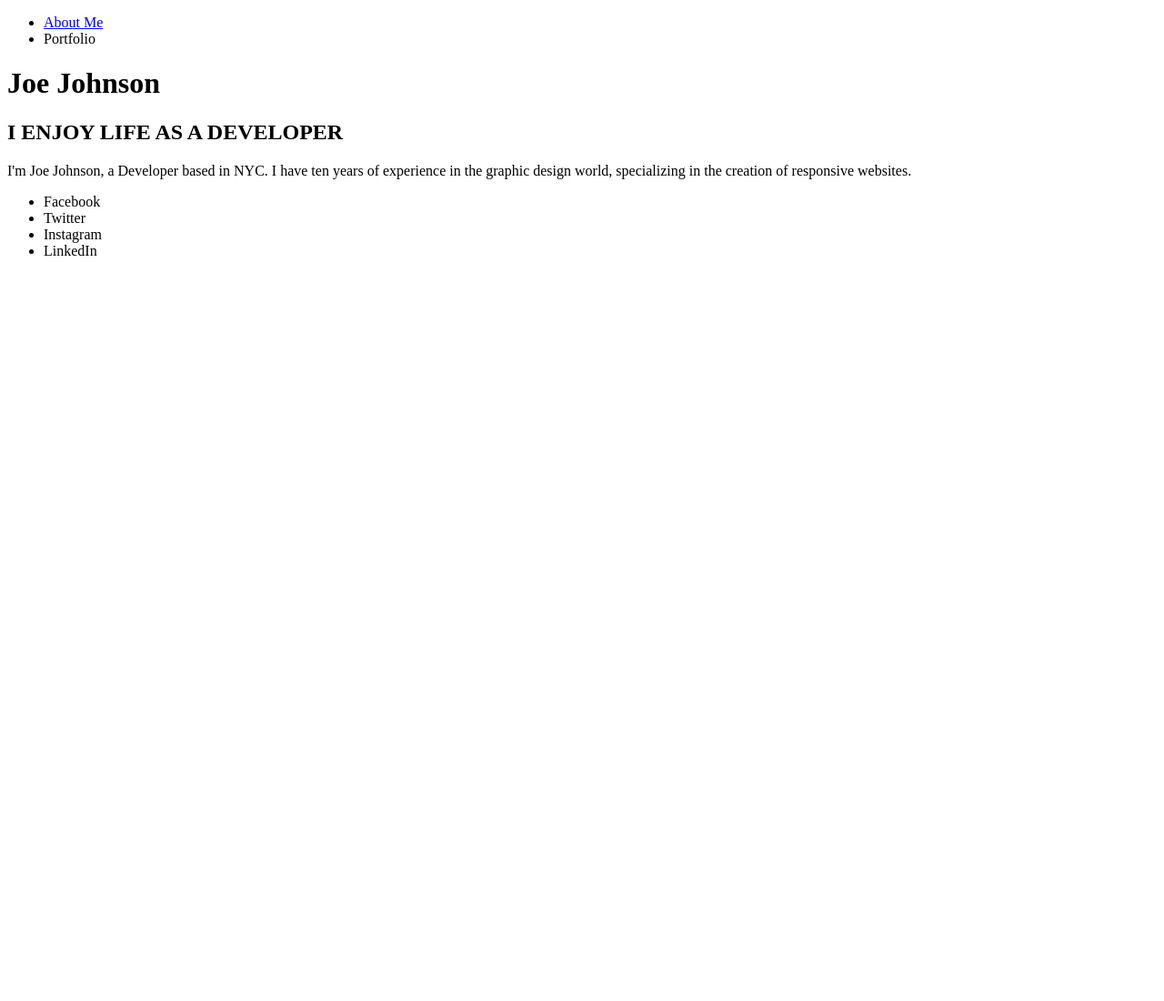
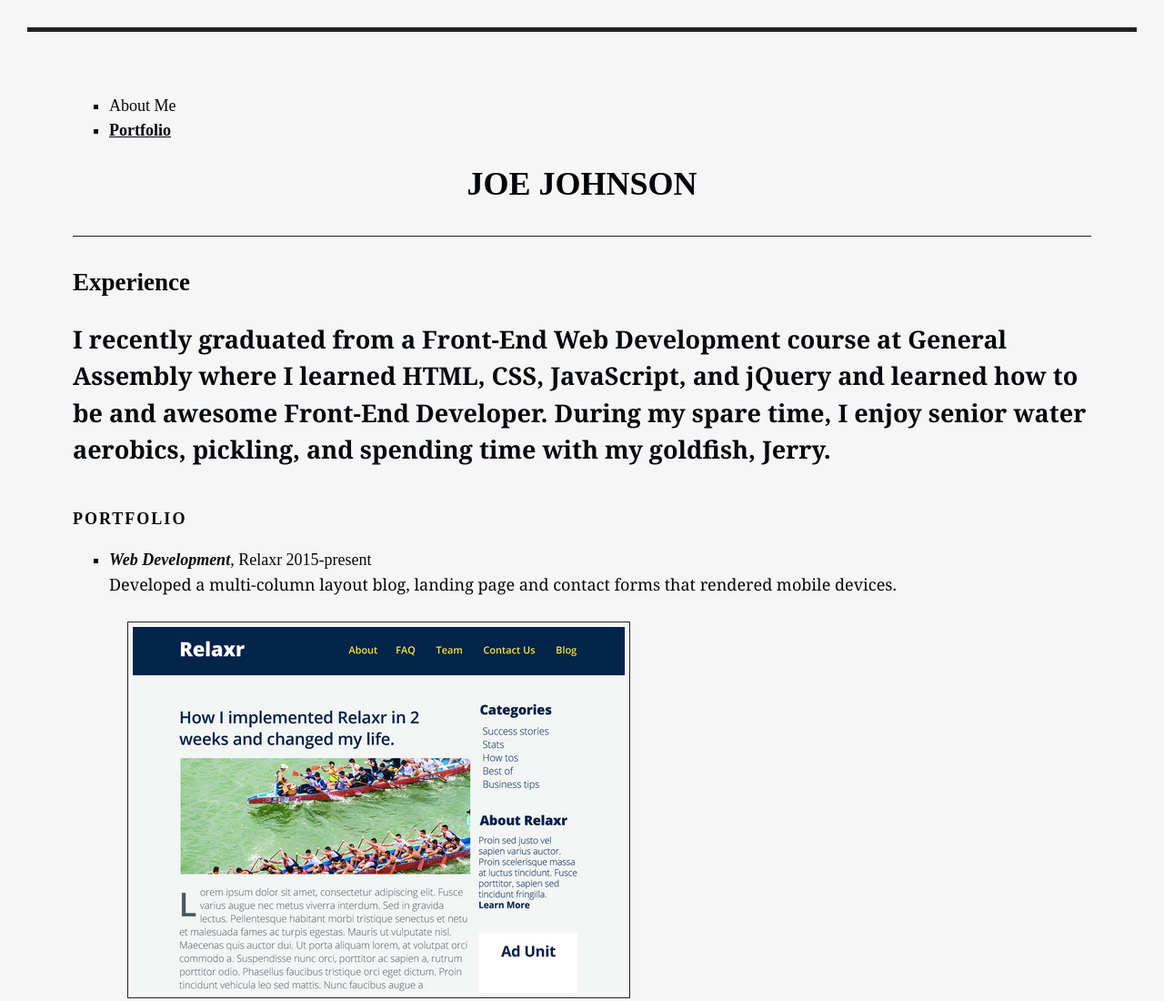
Before and after one commit to PhilBandel/GA-Projects, a plain HTML site: page AboutMe (day 2)/portfolio.html in a window 1280 px wide. Shown: the top 1100 px of the page at 91% size. Before the commit the page ends 800 px from the top, so only its background shows below. Drawn offline with Linux system fonts and the light colour scheme.

Commit message:
About Me Changes committed

```diff
--- a/AboutMe (day 2)/portfolio.html
+++ b/AboutMe (day 2)/portfolio.html
@@ -3,26 +3,67 @@
 <html>
 	<head>
 		<title>Joe Johnson</title>
+		<link rel="stylesheet" href="style.css">
 	</head>
 
 <body>
 	<nav>
 		<ul>
-			<li><a href="index.html"> About Me</a></li>
-			<li>Portfolio</li>
+			<li>About Me</li>
+			<li><a href="portfolio.html"> Portfolio</a></li>
 		</ul>
 	</nav>
 
 	<h1>Joe Johnson</h1>
+	<hr>
 
-	<h2>I ENJOY LIFE AS A DEVELOPER</h2>
+	<h2>Experience<h2>
 
-	<p>I'm Joe Johnson, a Developer based in NYC. I have ten years of experience in the graphic design world, specializing in the creation of responsive websites.</p>
+		<p>I recently graduated from a Front-End Web Development course at General Assembly where I learned HTML, CSS, JavaScript, and jQuery and learned how to be and <b>awesome</b> Front-End Developer. During my spare time, I enjoy senior water aerobics, pickling, and spending time with my goldfish, Jerry.</p>
 
-	<ul>
-		<li>Facebook</li>
-		<li>Twitter</li>
-		<li>Instagram</li>
-		<li>LinkedIn</li>
-	</ul>
+	<h3>PORTFOLIO</h3>
+		<ul>
+			<li>
+				<i><b>Web Development</b></i>, Relaxr 2015-present
+					<p>Developed a multi-column layout blog, landing page and contact forms that rendered mobile devices.</p>
+
+					<img src="images/relaxr_deliverable.png">
+			</li>
+
+			<li>
+				<i><b>Web Developer</b></i>, Startup Matchmaker 2015-present
+					<p>Used a design team's wireframes to develop this company's responsive homepage.</p>
+
+					<img src="images/startup_matchmaker_deliverable.png">
+			</li>
+
+			<li>
+		        <i><b>Web Developer</b></i>, CitiPix 2015 - present
+			        <p>Built web app prototype that allows users to store and quickly retrieve photos using keywords.</p>
+
+			        <img src="images/citipix_deliverable.png" >
+	        </li>
+
+		</ul>
+
+	<h3>Education</h3>
+
+		<ul>
+			<li><strong>General Assembly </strong>- FEWD 2016</li>
+			<li><strong>University of California, Riverside </strong>- B.A. 2014</li>
+			<li><strong>Canyon High School</strong>- 2005 - 2009 </li>
+		</ul>
+
+<footer>
+      <a href="http://facebook.com/" rel="nofollow" target="zero">Facebook</a>
+      |
+      <a href="http://twitter.com/" rel="nofollow" target="zero">Twitter</a>
+      |
+      <a href="http://instagram.com/" rel="nofollow" target="zero">Instagram</a>
+      |
+      <a href="http://linkedin.com/" rel="nofollow" target="zero">LinkedIn</a>
+</footer>
+
 </body>
+
+</html>
--- a/AboutMe (day 2)/style.css
+++ b/AboutMe (day 2)/style.css
@@ -1,3 +1,91 @@
 h1 {
 	color: red;
 }
+li {
+	list-style: square;
+
+}
+body {
+  font-family: serif;
+  font-size: 18px;
+  line-height: 1.5;
+  margin: 30px;
+  border-bottom: 5px solid #222222;
+  border-top: 5px solid #222222;
+  padding: 50px;
+  background: #F6F6F6;
+
+}
+
+a {
+  font-weight: bold;
+  color: #05080C;
+}
+
+small {
+  color: #05080C;
+}
+
+strong {
+  color: #030609;
+  font-style: italic;
+}
+
+h1 {
+  text-transform: uppercase;
+  font-weight: bold;
+  text-align: center;
+  color: #030609;
+  margin-top: 0;
+}
+
+h2 {
+  color: #030609;
+}
+
+h3 {
+  font-size: 18px;
+  color: #030609;
+  text-transform: uppercase;
+  letter-spacing: 2px;
+  margin-top: 42px;
+}
+
+h4 {
+  font-weight: normal;
+  margin-bottom: 0;
+  color: #05080C;
+}
+
+p {
+  font-family: Georgia, serif;
+  margin-top: 0;
+  margin-bottom: 27px;
+  color: #05080C;
+}
+
+ul {
+  list-style: square;
+}
+
+ul p {
+  color: #05080C;
+}
+
+li {
+  color: #05080C;
+}
+
+hr {
+  border: none;
+  border-top: 1px solid #222222;
+  margin: 30px 0;
+}
+
+img {
+  margin-left: 20px;
+  margin-bottom: 20px;
+  border: 1px solid #222222;
+  padding: 5px;
+  text-align: center
+}
--- /dev/null
+++ b/nested_selectors/css/style.css
@@ -0,0 +1,30 @@
+body {
+	font-family: Georgia serif;
+	color: #888;
+}
+
+h1 {
+	color: black;
+}
+
+em {
+	color: black;
+}
+
+p {
+	margin: 40px 0;
+}
+
+blockquote {
+	border-left: 5px solid black;
+	padding-left: 20px;
+}
+
+blockquote p {
+	font-style: italic;
+	margin: 0;
+}
+
+blockquote p em {
+	font-style: normal;
+}
--- /dev/null
+++ b/tags_boxes/css/style.css
@@ -0,0 +1,40 @@
+body {
+	font-family: arial;
+}
+h1 {
+	background: red;
+	color: #ffffff;
+	padding: 15px;
+	border: 5px dotted green;
+}
+p {
+	color: yellow;
+	background: blue;
+	padding: 15px 20px 30px 45px;
+	border: 5px solid purple;
+	-webkit-margin-before: 0em;
+    -webkit-margin-after: 0em;
+    margin: 50px;
+    margin: 10px 20px 30px 40px;
+
+}
+code {
+	color: #ffffff;
+	background: red;
+	border: 1px dashed blue;
+	padding: 2px 5px;
+	margin: 2px;
+}
+
+h2 {
+	color: red;
+	line-height: 10px;
+}
+
+li {
+	color: blue;
+}
+
+ol {
+	text-align: center;
+}
```
Also changed, not shown: nested_selectors/index.html (added, +36 -0 lines), tags_boxes/index.html (added, +44 -0 lines), AboutMe (day 2)/Images/citipix_deliverable.png (added), AboutMe (day 2)/Images/relaxr_deliverable.png (added), AboutMe (day 2)/Images/startup_matchmaker_deliverable.png (added).
